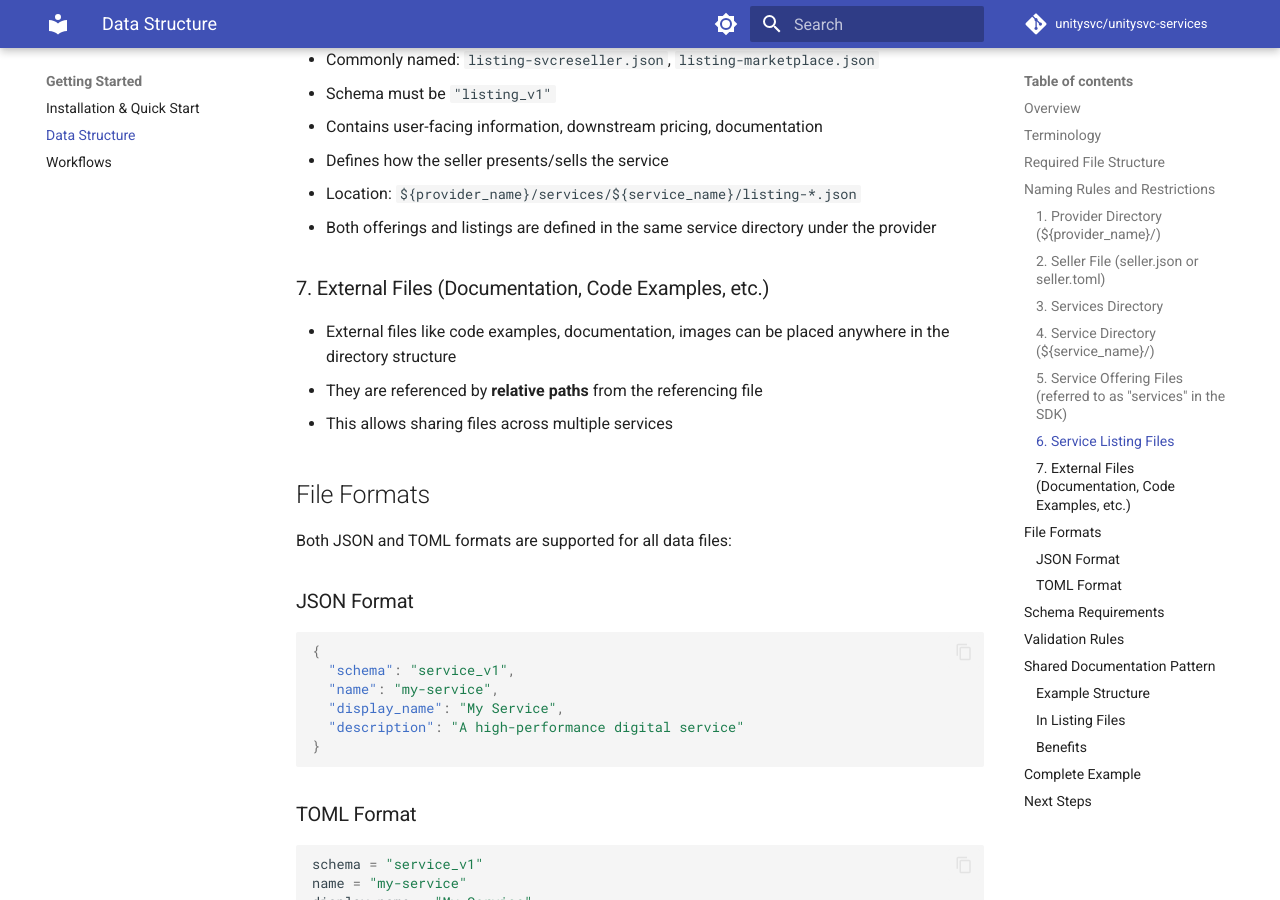
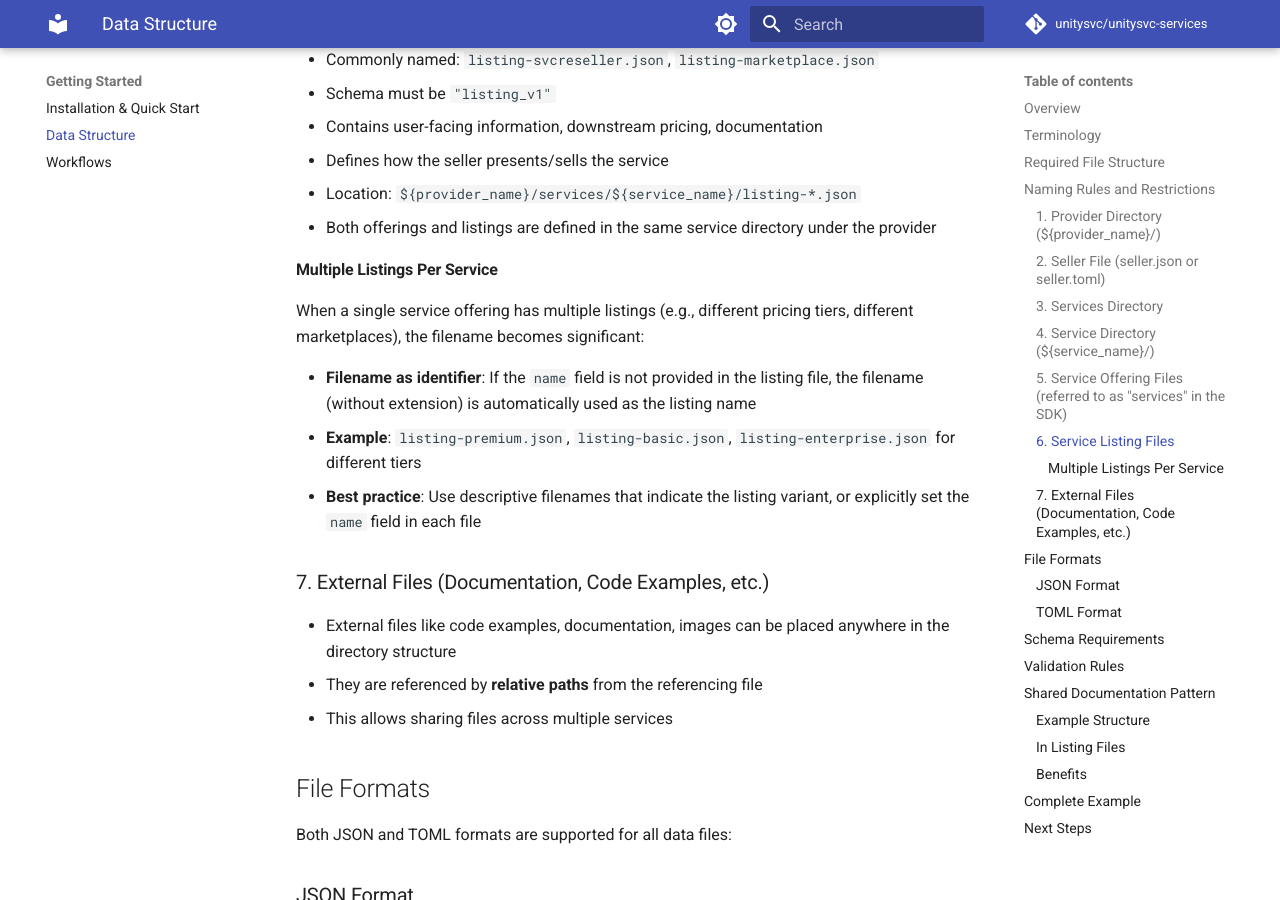
Before and after one commit to unitysvc/unitysvc-services, an MkDocs documentation site: the page built from docs/data-structure.md, in a window 1280 px wide and 900 px high, scrolled down 2273 px. Built offline with MkDocs 1.6.1 and Material for MkDocs 9.7.7, drawn with Linux system fonts in a browser that asks for light colours; comment, search, counter and statistics services are not loaded; some of the changed text lies outside the part shown.

Commit message:
add field name to listing

```diff
--- a/docs/data-structure.md
+++ b/docs/data-structure.md
@@ -79,6 +79,13 @@ data/
 - Defines how the seller presents/sells the service
 - Location: `${provider_name}/services/${service_name}/listing-*.json`
 - Both offerings and listings are defined in the same service directory under the provider
+
+#### Multiple Listings Per Service
+When a single service offering has multiple listings (e.g., different pricing tiers, different marketplaces), the filename becomes significant:
+
+- **Filename as identifier**: If the `name` field is not provided in the listing file, the filename (without extension) is automatically used as the listing name
+- **Example**: `listing-premium.json`, `listing-basic.json`, `listing-enterprise.json` for different tiers
+- **Best practice**: Use descriptive filenames that indicate the listing variant, or explicitly set the `name` field in each file
 
 ### 7. External Files (Documentation, Code Examples, etc.)
 - External files like code examples, documentation, images can be placed anywhere in the directory structure
@@ -181,10 +188,11 @@ data/
 │   └── services/
 │       ├── gpt-4/                       # Service: "gpt-4"
 │       │   ├── service.json             # name = "gpt-4"
-│       │   └── listing-svcreseller.json # seller_name = "svcreseller"
+│       │   ├── listing-premium.json     # name = "listing-premium" (or defaults to filename)
+│       │   └── listing-basic.json       # name = "listing-basic" (multiple listings for one service)
 │       └── gpt-3.5-turbo/              # Service: "gpt-3.5-turbo"
 │           ├── service.json             # name = "gpt-3.5-turbo"
-│           └── listing-svcreseller.json
+│           └── listing-svcreseller.json # Single listing
 └── anthropic/                           # Provider: "anthropic"
     ├── provider.json                    # name = "anthropic"
     └── services/
--- a/pyproject.toml
+++ b/pyproject.toml
@@ -1,6 +1,6 @@
 [project]
 name = "unitysvc-services"
-version = "0.2.3"
+version = "0.2.4"
 description = "SDK for digital service providers on UnitySVC"
 readme = "README.md"
 authors = [{ name = "Bo Peng", email = "bo.peng@unitysvc.com" }]
```
Also changed, not shown: docs/file-schemas.md (+11 -0 lines), 5 other files.
